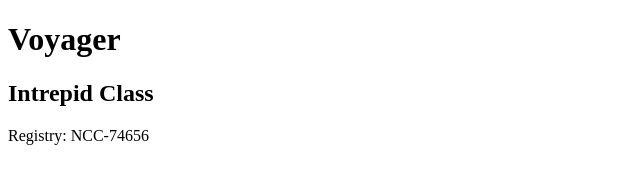
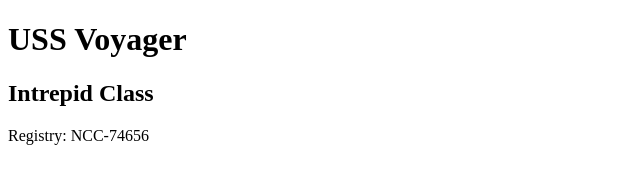
Before and after one commit to WaracleAcademy/modern-javascript-002-itreleaven, a plain HTML site: page details.html in a window 1280 px wide. Shown: the whole page, without its empty margins (0-640 px from the left). Drawn offline with Linux system fonts and the light colour scheme.

Commit message:
added USS to details page

```diff
--- a/details.html
+++ b/details.html
@@ -5,7 +5,7 @@
     <title>Star Trek Ships - Detailed View</title>
   </head>
   <body>
-    <h1>Voyager</h1>
+    <h1>USS Voyager</h1>
     <h2>Intrepid Class</h2>
     <p>Registry: NCC-74656</p>
   </body>
```
